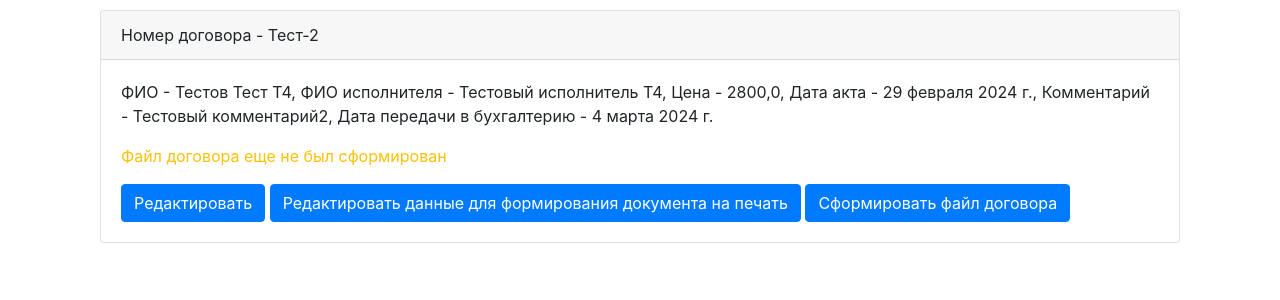
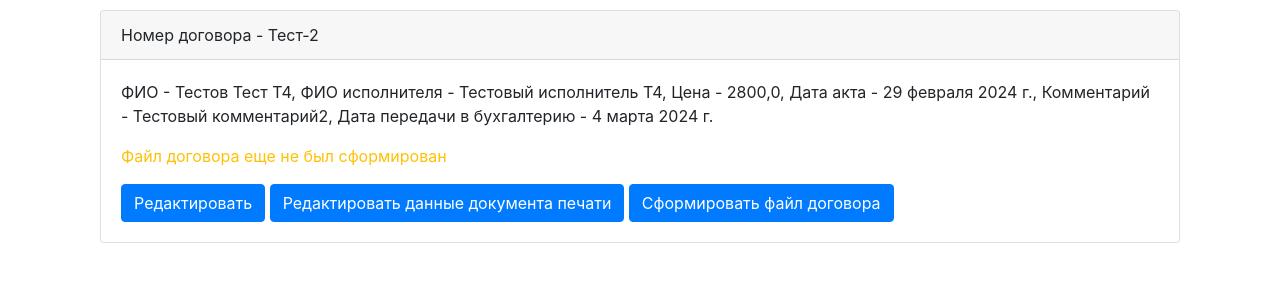
Before and after one commit to SuitBarlord/pay_orders, a Django app: page /paid_departure/filials/orders/order/1/ in a window 1280 px wide. Shown: the part 56-356 px from the top of the page. Run offline with Django 4.2, Linux system fonts and the light colour scheme; a user stored in the database is signed in; data comes from the database, SQL or seed files in the repository; some libraries are stand-ins or nearby versions.

Commit message:
промежуточная

```diff
--- a/engine/templates/orders/order.html
+++ b/engine/templates/orders/order.html
@@ -20,7 +20,7 @@
       {% endif %}
       <a href="{% url 'edit_order' order.pk %}" class="btn btn-primary">Редактировать</a>
       {% if order.contract_data.reestr_oferts %}
-        <a href="{% url 'edit_document' order.contract_data.id%}" class="btn btn-primary">Редактировать данные для формирования документа на печать</a>
+        <a href="{% url 'edit_document' order.contract_data.id%}" class="btn btn-primary">Редактировать данные документа печати</a>
         <a id="btn" href="{% url 'preview_docx' order.pk %}" class="btn btn-primary">Сформировать файл договора</a>
       {% else %}
         <a href="{% url 'create_document' order.pk %}" class="btn btn-primary">Заполнить данные для формирования документа на печать</a>
```
Also changed, not shown: 1 other file.
